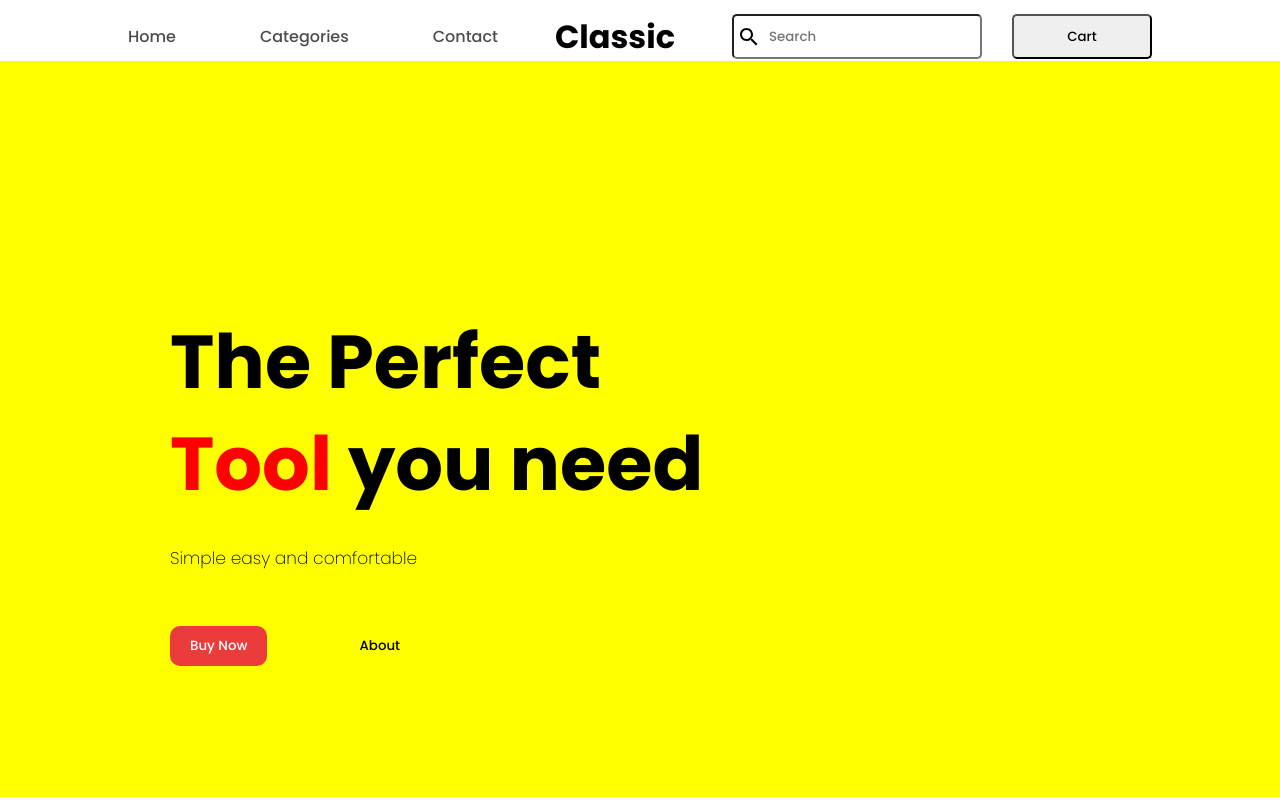
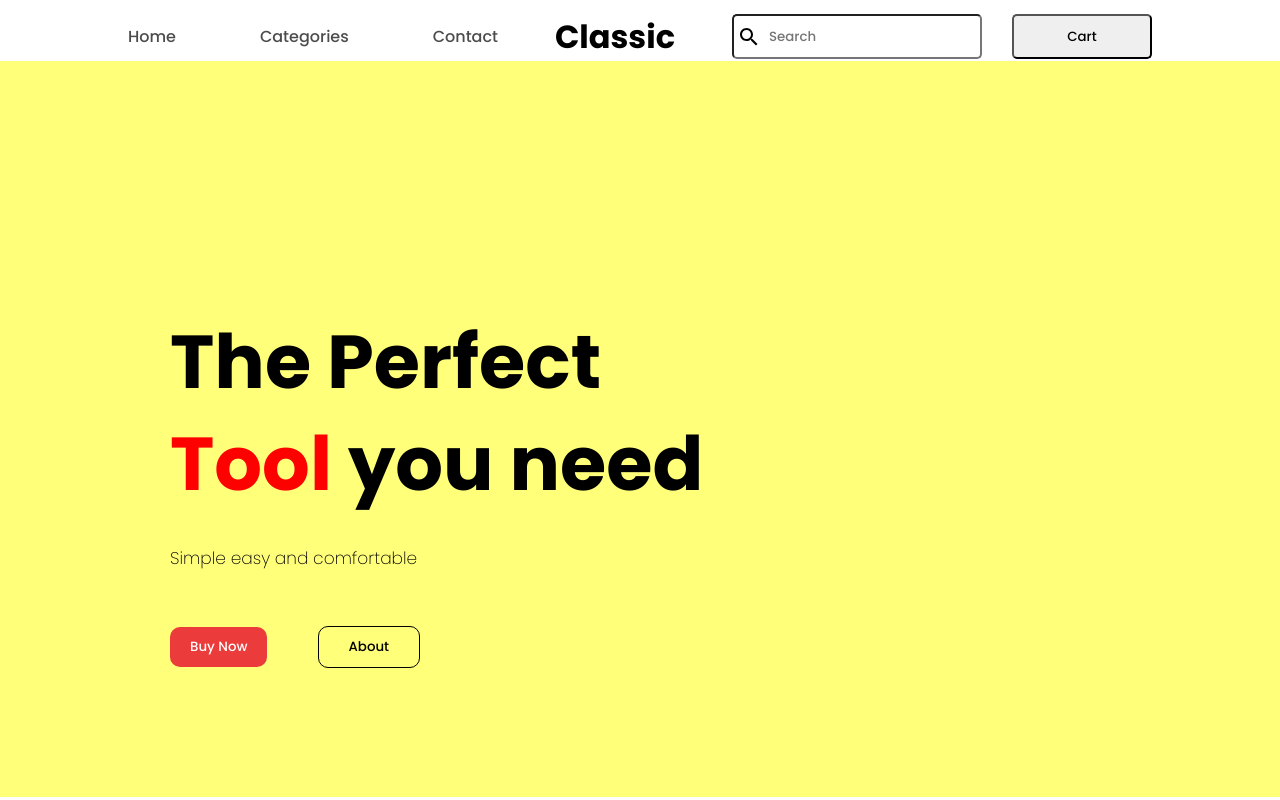
Before and after one commit to shahil-kv/classic-react, a React (Create React App) app: page / in a window 1280 px wide. Shown: the top 800 px of the page. Built offline with nearby package versions, Linux system fonts and the light colour scheme.

Commit message:
added the background-color for the slide section to bring the background-image

```diff
--- a/src/components/Slide.jsx
+++ b/src/components/Slide.jsx
@@ -1,13 +1,13 @@
 import React from 'react'
 import styled from 'styled-components'
 
+
 const Container=styled.section`
-background-color: yellow;
+ background-color: #ffff0085;
 height: 92vh;
  padding : 250px 0px 0px 170px ;
 `
 const TitleDiv=styled.div`
-    /* background-color: black; */
     width: 600px;
 `
 const Title=styled.h1`
@@ -43,10 +43,10 @@ const Span=styled.span`
 `
 const ButtonSecond=styled.button`
    background-color: transparent;
- color: black;
  border-radius: 10px;
- padding: 10px 20px 10px 20px ;
- border: none;
+ padding: 10px 30px 10px 30px ;
+
+ border: 1px solid black ;
 `
 function Slide() {
   return (
```
